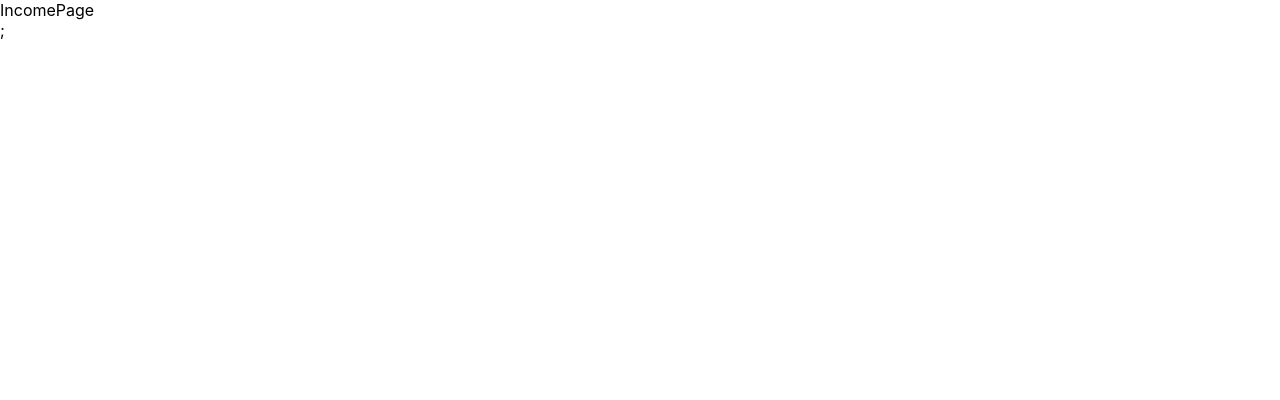
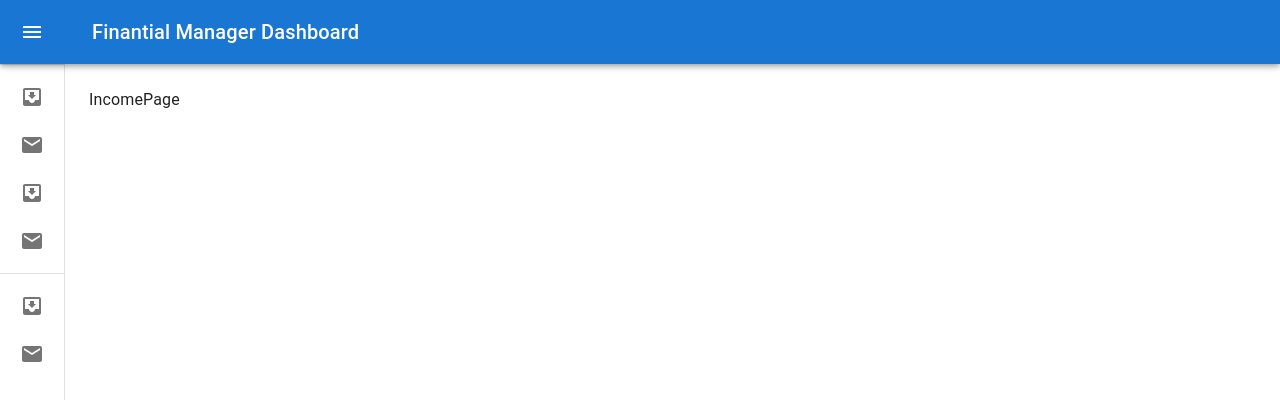
Before and after one commit to csdev19/finman, a Next.js app: page /income in a window 1280 px wide. Shown: the top 400 px of the page. Built offline with nearby package versions, Linux system fonts and the light colour scheme.

Commit message:
adding the new layout

```diff
--- a/pages/income.tsx
+++ b/pages/income.tsx
@@ -1,12 +1,21 @@
 import { Box } from '@mui/material';
+import DashboardSkeleton from 'components/DashboardSkeleton';
 import { NextPage } from 'next';
+import Head from 'next/head';
 import React from 'react';
 
 const IncomePage: NextPage = () => {
   return (
-    <div>
-      <Box>IncomePage</Box>
-    </div>
+    <>
+      <Head>
+        <title>Income</title>
+        <meta name="description" content="Generated by create next app" />
+        <link rel="icon" href="/favicon.ico" />
+      </Head>
+      <DashboardSkeleton>
+        <Box>IncomePage</Box>
+      </DashboardSkeleton>
+    </>
   );
 };
 
```
Also changed, not shown: pages/dashboard.tsx (+6 -3 lines), pages/expense.tsx (+6 -3 lines).
